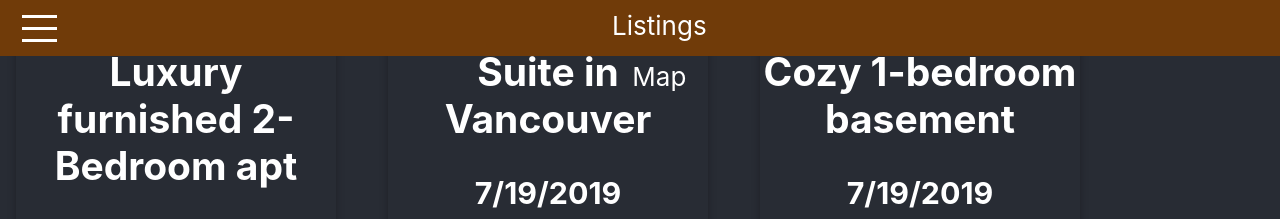
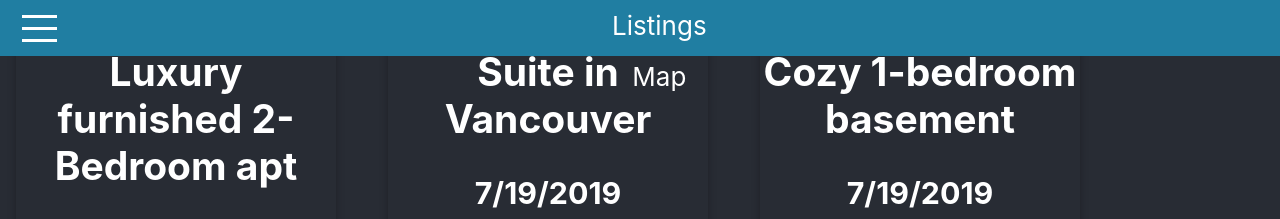
Before and after one commit to znseaman/find-apartment-react, a React app in the folder client/: page / in a window 1280 px wide. Shown: the top 219 px of the page. Built offline with nearby package versions, Linux system fonts and the light colour scheme.

Commit message:
Change color for toolbar

```diff
--- a/client/src/components/Navigation/Toolbar/Toolbar.module.css
+++ b/client/src/components/Navigation/Toolbar/Toolbar.module.css
@@ -4,7 +4,7 @@
 	position: fixed;
 	top: 0;
 	left: 0;
-	background-color: #703b09;
+	background-color: #207ea2;
 	display: flex;
 	justify-content: space-between;
 	align-items: center;
```
